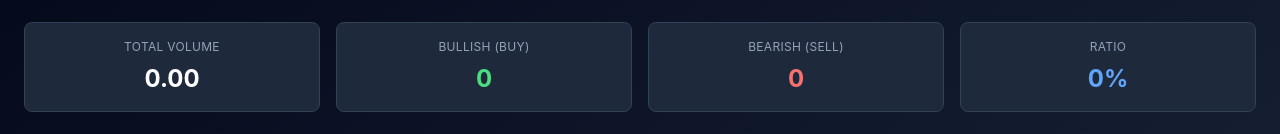
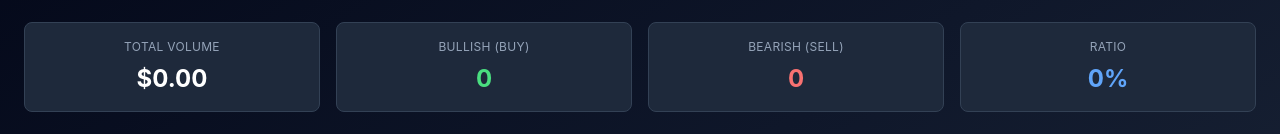
Before and after one commit to cj4c0b1/binance-liquidation-tracker, a React (Create React App) app: page / in a window 1280 px wide. Shown: the part 184-318 px from the top of the page. Built offline with nearby package versions, Linux system fonts and the light colour scheme; no server answers.

Commit message:
Improve Total Volume calculation and formatting to show actual value sum

```diff
--- a/src/components/LiquidationDashboard.tsx
+++ b/src/components/LiquidationDashboard.tsx
@@ -187,7 +187,7 @@ const LiquidationDashboard = () => {
     }
   };
 
-  const totalVolume = liquidations.reduce((acc, item) => acc + parseFloat(item.quantity), 0).toFixed(2);
+  const totalVolume = liquidations.reduce((acc, item) => acc + (parseFloat(item.price) || 0) * (parseFloat(item.quantity) || 0), 0).toLocaleString('en-US', { minimumFractionDigits: 2, maximumFractionDigits: 2 });
   const bullishCount = liquidations.filter((item) => item.side === 'BUY').length;
   const bearishCount = liquidations.filter((item) => item.side === 'SELL').length;
 
@@ -251,7 +251,7 @@ const LiquidationDashboard = () => {
         <div className="grid grid-cols-2 sm:grid-cols-4 gap-4 mb-6">
           <div className="bg-slate-800 rounded-lg p-4 border border-slate-700">
             <p className="text-slate-400 text-xs uppercase tracking-wide mb-2">Total Volume</p>
-            <p className="text-xl sm:text-2xl font-bold text-white">{totalVolume}</p>
+            <p className="text-xl sm:text-2xl font-bold text-white">${totalVolume}</p>
           </div>
           <div className="bg-slate-800 rounded-lg p-4 border border-slate-700">
             <p className="text-slate-400 text-xs uppercase tracking-wide mb-2">Bullish (Buy)</p>
```
